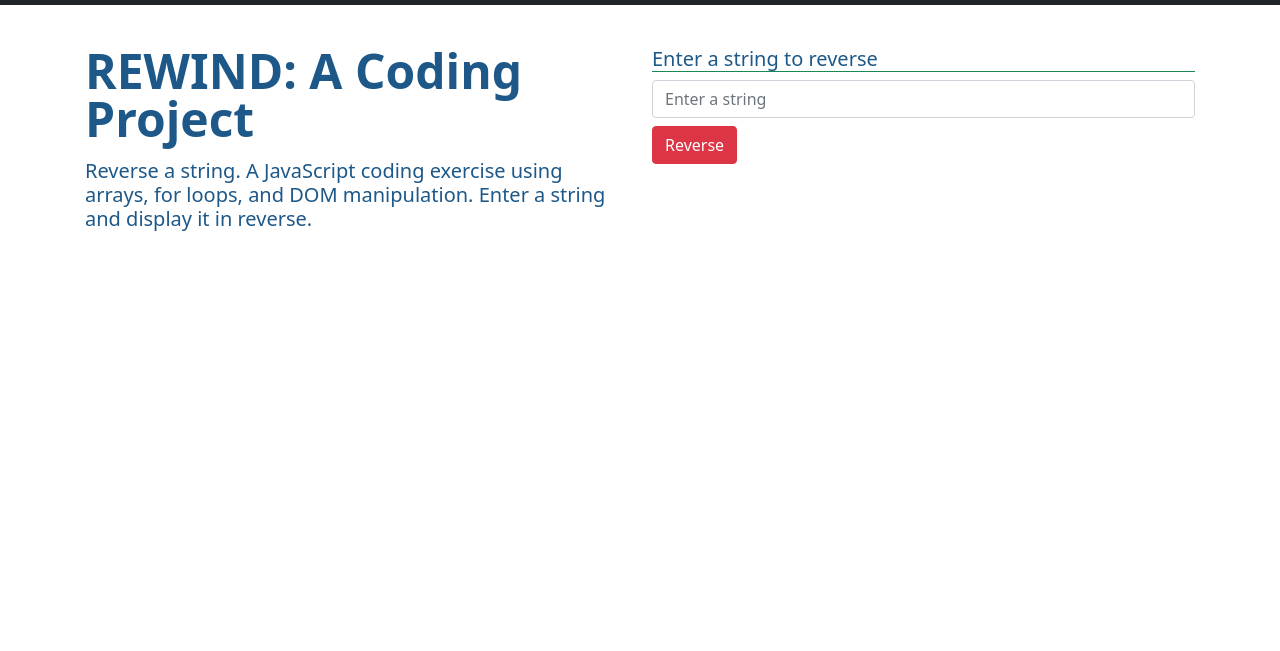
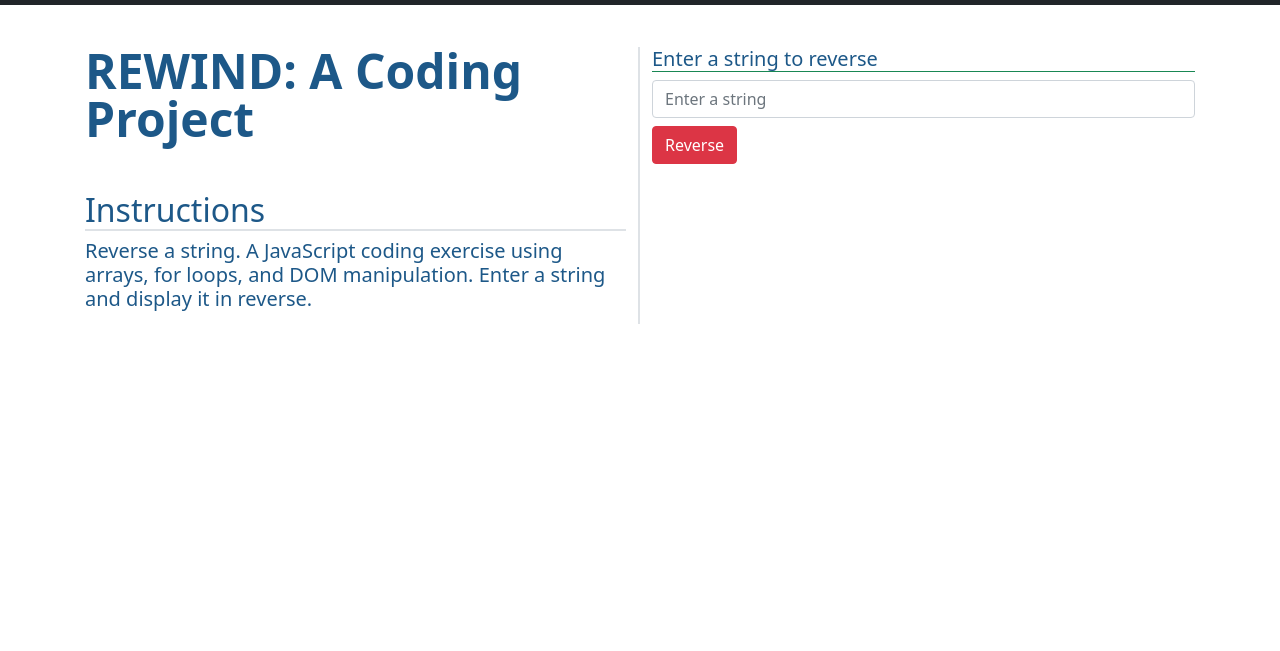
Before and after one commit to Jess-EXE/rewind-js-app, a plain HTML site: page app.html in a window 1280 px wide. Shown: the part 61-712 px from the top of the page. Drawn offline with nearby package versions, Linux system fonts and the light colour scheme.

Commit message:
Added borders to app.html

```diff
--- a/app.html
+++ b/app.html
@@ -54,10 +54,11 @@
 <main class="flex-shrink-0">
     <div class="container mt-5">
         <div class="row row-cols-1 row-cols-lg-2">
-            <div class="col">
+            <div class="col border-end border-2">
                 <h1 class="display-5 fw-bold lh-1 mb-3">
                     REWIND: A Coding Project
                 </h1>
+                <h2 class="mt-5 border-bottom border-2">Instructions</h2>
                 <h4 class="lead">Reverse a string. A JavaScript coding exercise using arrays, for loops, and DOM manipulation. Enter a string and display it in <strong>reverse</strong>.
                 </h4>
             </div>
```
